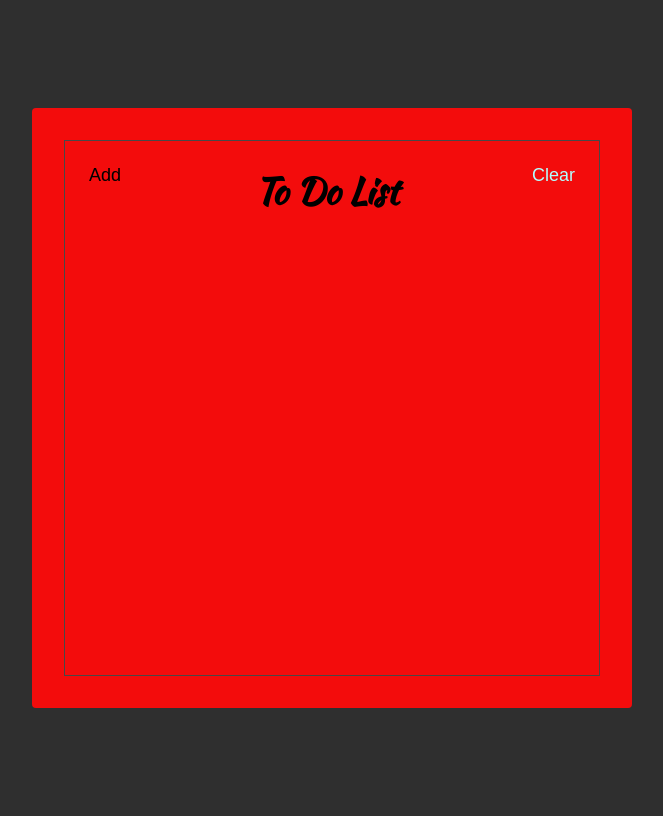
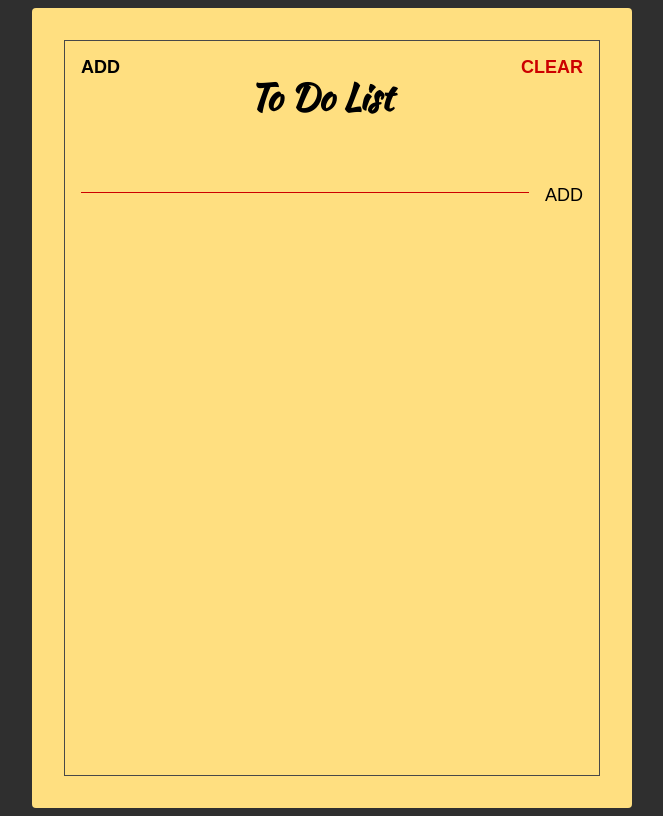
Before and after one commit to ariarizky/react-course-starter, a website: page index.html in a window 1280 px wide. Shown: the whole page, without its empty margins (308-971 px from the left). Drawn offline with Linux system fonts and the light colour scheme; a web font is replaced by a local one.

Commit message:
membuat add todo

```diff
--- a/index.html
+++ b/index.html
@@ -15,11 +15,18 @@
   <body>
     <div class="container">
       <div class="frame">
-        <div class="header">
-          <button class="header-btn">Add</button>
+        <section class="header">
+          <button class="header-btn"><b>ADD</b></button>
           <h1 class="header-title">To Do List</h1>
-          <button class="header-btn main-white-color">Clear</button>
-        </div>
+          <button class="header-btn main-red-color"><b>CLEAR</b></button>
+        </section>
+
+        <section class="add">
+          <form class="add-form">
+            <input type="text" class="add-input" />
+            <button class="add-btn">ADD</button>
+          </form>
+        </section>
       </div>
     </div>
   </body>
--- a/style.css
+++ b/style.css
@@ -3,11 +3,11 @@
 }
 
 :root {
-  --main-white-color: #b3ffff;
+  --main-red-color: #cc0000;
 }
 
-.main-white-color {
-  color: var(--main-white-color);
+.main-red-color {
+  color: var(--main-red-color);
 }
 
 html {
@@ -32,8 +32,8 @@ body. html {
 
 .container {
   width: 600px;
-  height: 600px;
-  background-color: #f30c0c;
+  height: 800px;
+  background-color: #ffdf80;
   border-radius: 4px;
   padding: 32px;
 }
@@ -52,13 +52,15 @@ body. html {
 
 .header-title {
   flex: 1;
+  text-align: center;
 }
 
 .header-btn {
   font-size: 1.8rem;
   font-family: "texturina", sans-serif;
 
-  padding: 24px;
+  padding: 16px;
+  cursor: pointer;
 
   background: unset;
   border: unset;
@@ -70,3 +72,38 @@ body. html {
   font-size: 3.6rem;
   font-family: "kaushan script", sans-serif;
 }
+
+.add {
+  padding: 16px;
+}
+.add-form {
+  display: flex;
+  align-items: flex-start;
+}
+.add-input {
+  background: unset;
+  border: unset;
+  padding: 0 64px;
+
+  flex: 1;
+
+  border-bottom: solid 1px var(--main-red-color);
+  outline: unset;
+
+  font-family: "kaushan script", sans-serif;
+  font-size: 16px;
+  text-transform: lowercase;
+}
+
+.add-btn {
+  font-size: 1.8rem;
+  font-family: "texturina", sans-serif;
+
+  padding: 16px;
+  padding-right: unset;
+  cursor: pointer;
+
+  background: unset;
+  border: unset;
+  outline: unset;
+}
```
